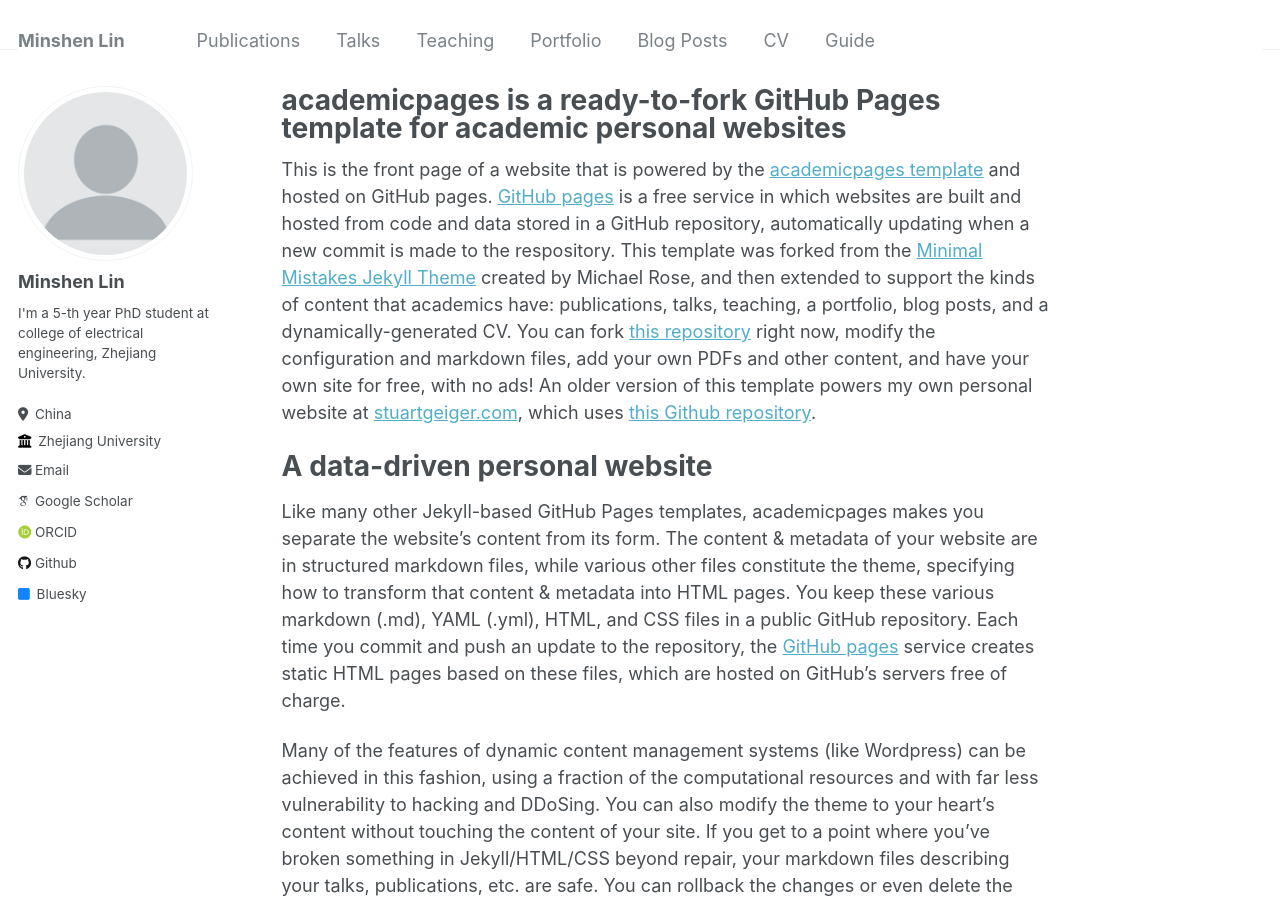
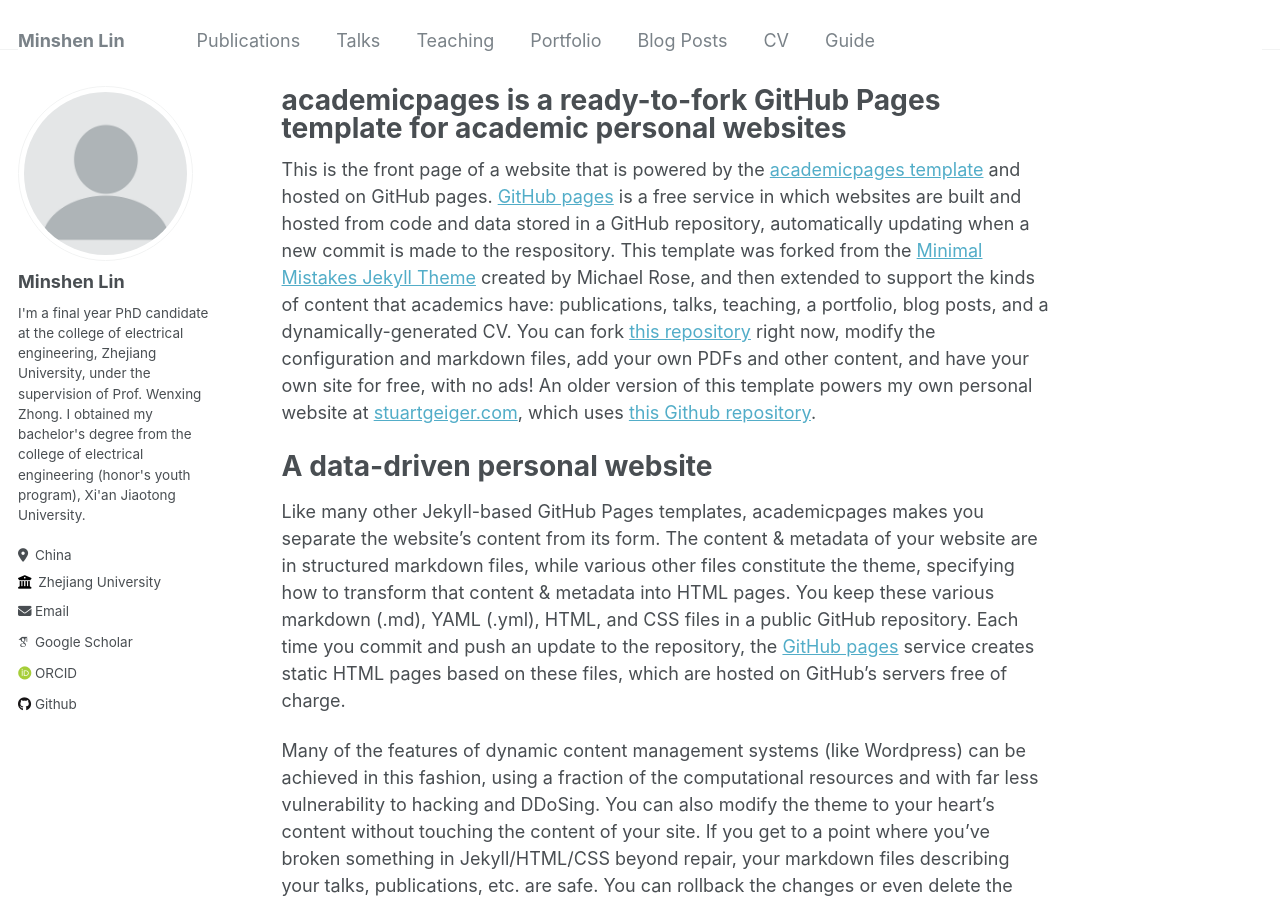
Before and after one commit to Minshen-Lin/Minshen-Lin.github.io, a Jekyll site: the page built from _pages/about.md, in a window 1280 px wide and 900 px high. Built offline with Jekyll 4.4.1, drawn with Linux system fonts in a browser that asks for light colours; some web fonts are replaced.

Commit message:
Update _config.yml

```diff
--- a/_config.yml
+++ b/_config.yml
@@ -24,7 +24,7 @@ author:
   avatar           : "profile.png"
   name             : "Minshen Lin"
   pronouns         : # example: "she/her"
-  bio              : "I'm a 5-th year PhD student at college of electrical engineering, Zhejiang University."
+  bio              : "I'm a final year PhD candidate at the college of electrical engineering, Zhejiang University, under the supervision of Prof. Wenxing Zhong. I obtained my bachelor's degree from the college of electrical engineering (honor's youth program), Xi'an Jiaotong University."
   location         : "China"
   employer         : "Zhejiang University"
   uri              : # URL
@@ -47,7 +47,7 @@ author:
   stackoverflow    : # User number or user number and name (i.e., use "1" or "1/jeff-atwood")
 
   # Social media
-  bluesky          : "bsky.app" # Replace this with you Bluesky username
+  bluesky          : # "bsky.app" # Replace this with you Bluesky username
   facebook         : # Username
   flickr           : # Username
   foursquare       : # Username
```
